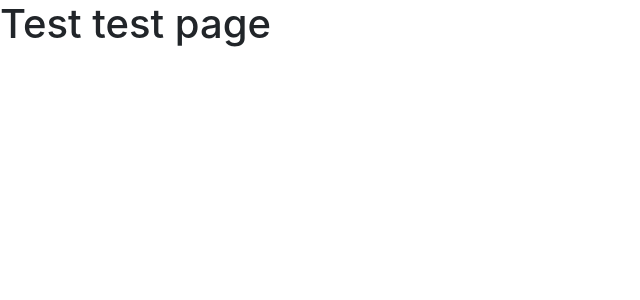
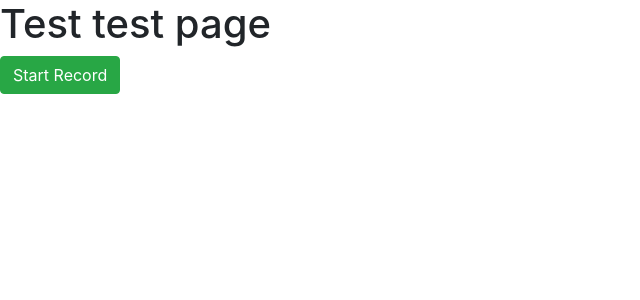
Before and after one commit to uxsearch/uxsearch_frontend, a React (Create React App) app: page / in a window 1280 px wide. Shown: the top 300 px of the page, without its empty margins (0-640 px from the left). Built offline with nearby package versions, Linux system fonts and the light colour scheme.

Commit message:
[UPDATE] develop : add button for link to record page

```diff
--- a/src/pages/test.js
+++ b/src/pages/test.js
@@ -1,10 +1,17 @@
 import React from 'react'
+import { Link } from 'react-router-dom'
+import { Button } from 'react-bootstrap'
 
 class Test extends React.Component {
-  render () {
+  render() {
     return (
       <div>
         <h1>Test test page</h1>
+        <a href='/testing/record'>
+          <Button className='btn btn-success'>
+            Start Record
+          </Button>
+        </a>
       </div>
     )
   }
```
